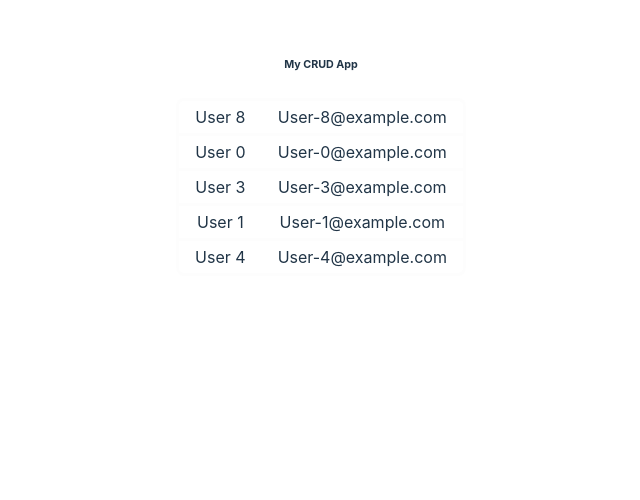
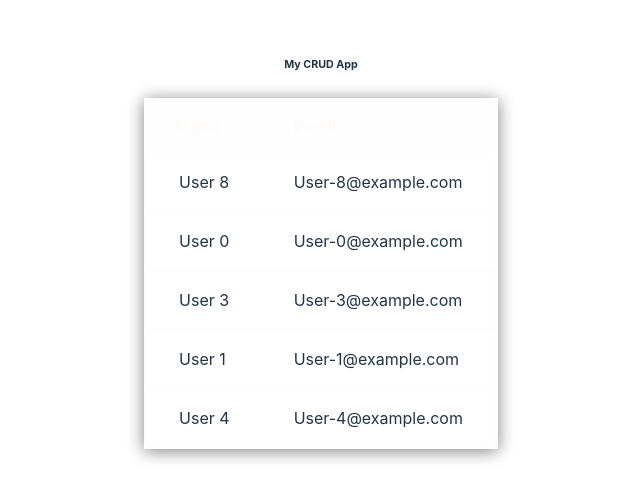
Before and after one commit to new-AF/react-dashboard-crud, a React (Vite) app: page / in a window 1280 px wide. Shown: the top 500 px of the page, without its empty margins (319-959 px from the left). Built offline with nearby package versions, Linux system fonts and the light colour scheme.

Commit message:
this does not need to difficult, round table

```diff
--- a/src/Table.css
+++ b/src/Table.css
@@ -8,52 +8,64 @@
 table {
     --border-width: medium;
     --border-color: rgba(245, 245, 245, 0.233);
+    --border-radius: var(--gap-small);
     border-spacing: 0;
     overflow: hidden;
+    box-shadow: 0 0.1rem 1rem gray;
+
+    th,
+    td {
+        text-align: start;
+        padding-inline: var(--gap-large);
+        padding-block: var(--gap-medium);
+    }
+
+    thead {
+        th {
+            background-color: rgba(255, 250, 250, 0.203);
+            color: snow;
+            text-transform: capitalize;
+        }
+
+        overflow: hidden;
+    }
 
     td {
         border: var(--border-width) solid var(--border-color);
-        border-block-width: var(--border-width) 0;
+        border-block-width: 0 var(--border-width);
         border-inline-width: 0 0;
+    }
 
+    /* each left and right cells */
+    tr > td {
         &:first-of-type {
             border-inline-start-width: var(--border-width);
         }
 
         &:last-of-type {
             border-inline-end-width: var(--border-width);
-            /* background-color: green; */
+        }
+    }
+
+    /* first row */
+    thead {
+        th:first-of-type {
+            border-start-start-radius: var(--border-radius);
         }
 
-        padding-inline: var(--gap-medium);
-        padding-block: var(--gap-tiny);
+        th:last-of-type {
+            border-start-end-radius: var(--border-radius);
+        }
     }
 
-    tr:first-of-type {
+    /* last row */
+    tbody > tr:last-of-type {
         td:first-of-type {
-            /* background-color: green; */
-            border-start-start-radius: var(--gap-small);
+            border-end-start-radius: var(--border-radius);
         }
 
         td:last-of-type {
-            /* background-color: green; */
-            border-start-end-radius: var(--gap-small);
-        }
-    }
-
-    tr:last-of-type {
-        td {
-            border-block-end-width: var(--border-width);
-        }
-
-        td:first-of-type {
-            /* background-color: green; */
-            border-end-start-radius: var(--gap-small);
-        }
-
-        td:last-of-type {
-            /* background-color: green; */
-            border-end-end-radius: var(--gap-small);
+            border-end-end-radius: var(--border-radius);
         }
     }
 }
--- a/src/Table.jsx
+++ b/src/Table.jsx
@@ -12,10 +12,16 @@ const exampleObject = () => {
 
 export const Table = ({ example }) => {
     const array = Array(5).fill(1).map(exampleObject);
-    const elements = array.map((obj) => <Row obj={obj} />);
+
+    const headerCells = Object.keys(array[0]).map((value) => <th>{value}</th>);
+
+    const dataCells = array.map((obj) => <Row obj={obj} />);
     return (
         <table>
-            <tbody>{elements}</tbody>
+            <thead>
+                <tr>{headerCells}</tr>
+            </thead>
+            <tbody>{dataCells}</tbody>
         </table>
     );
 };
```
